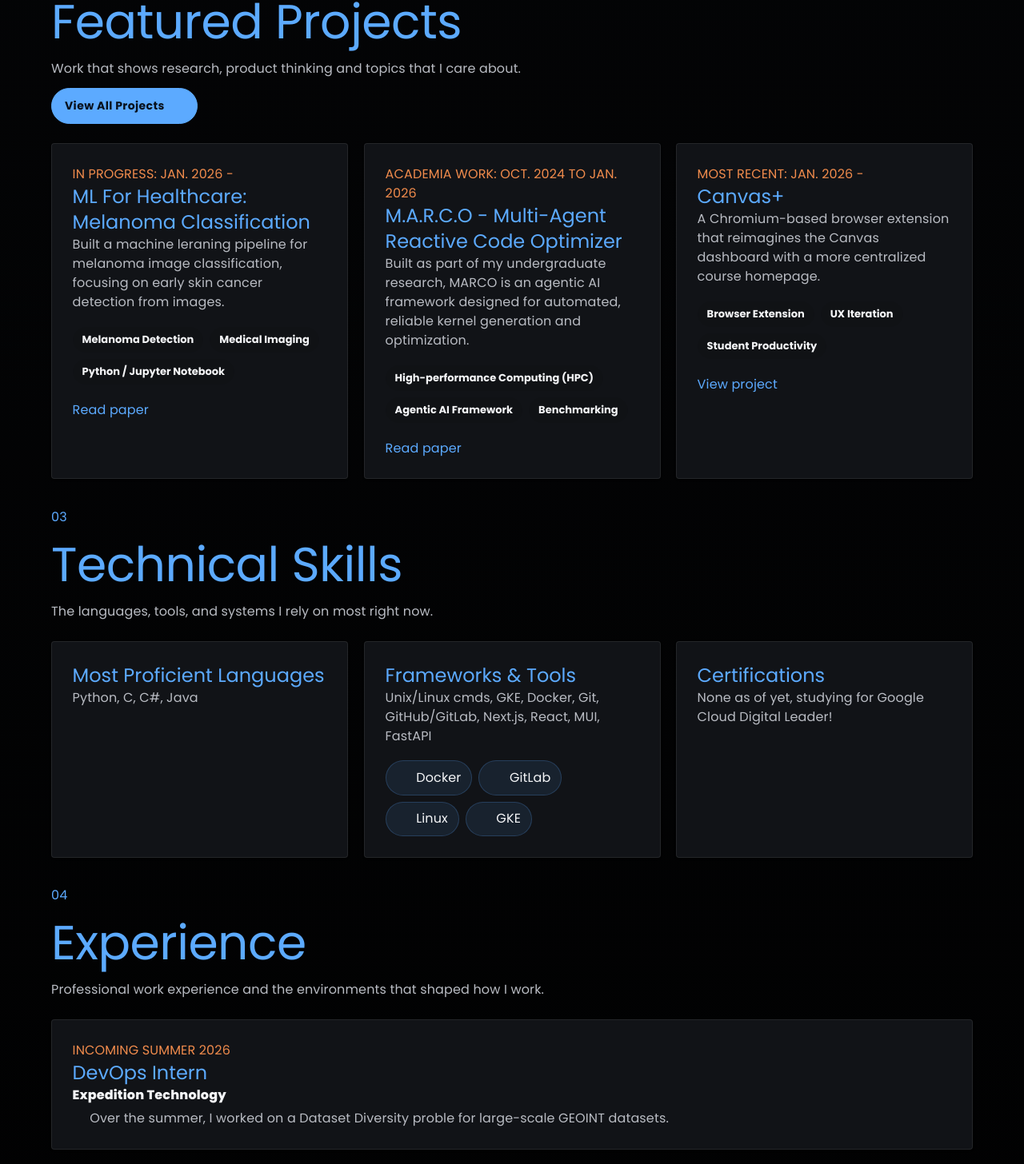
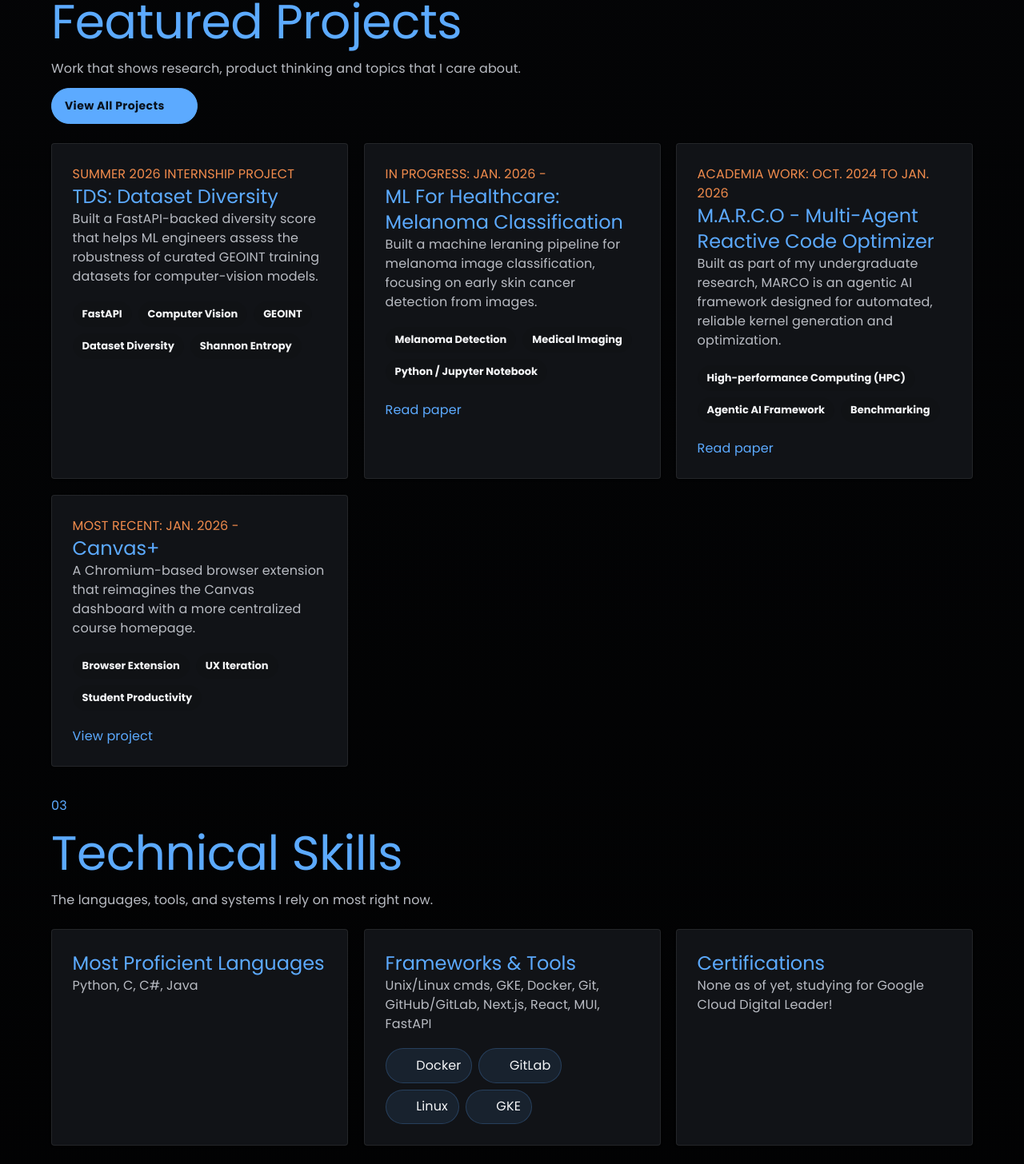
Before and after one commit to versatileisonline/portfolio, a React (Vite) app: page / in a window 1280 px wide. Shown: the part 1308-2764 px from the top of the page at 80% size. Built offline with nearby package versions, Linux system fonts and the light colour scheme; some icons are missing.

Commit message:
dataset diversity additions

```diff
--- a/src/App.tsx
+++ b/src/App.tsx
@@ -74,8 +74,8 @@ type ProjectCard = {
   description: string
   tags: string[]
   details: string[]
-  imageLabel: string
-  imageSrc: string
+  imageLabel?: string
+  imageSrc?: string
   featuredOnHome?: boolean
   imageClassName?: string
 }
@@ -139,6 +139,20 @@ const contactLinks: ContactLink[] = [
 ]
 
 const projectCards: ProjectCard[] = [
+  {
+    eyebrow: 'Summer 2026 Internship Project',
+    title: 'TDS: Dataset Diversity',
+    description:
+      'Built a FastAPI-backed diversity score that helps ML engineers assess the robustness of curated GEOINT training datasets for computer-vision models.',
+    tags: ['FastAPI', 'Computer Vision', 'GEOINT', 'Dataset Diversity', 'Shannon Entropy'],
+    details: [
+      'At Expedition Technology, I worked in Training Data Storefront (TDS), where machine learning engineers curate annotated NITF/GEOINT observations for computer-vision models. I built an API endpoint that turns dataset diversity into a clear, normalized Shannon entropy score from 0.0 to 1.0, helping users recognize when a curated dataset is well-balanced or narrowly distributed.',
+      'The score brings together four research-driven axes: geographic, illumination, time, and image quality. Geography is weighted most heavily because it introduces the strongest domain shift, with coverage measured across biome, continent, settlement type, and country distribution. The time axis considers month evenness, gaps across the dataset interval, time of day, and season.',
+      'The endpoint returns the overall score alongside nested component distributions so the TDS interface can pair a simple summary with explanatory visualizations. The goal is to make diversity easier to act on before model training, supporting more robust training data and better generalization beyond the conditions a model has already seen.',
+    ],
+    imageLabel: 'TDS dataset diversity visualization',
+    featuredOnHome: true,
+  },
   {
     eyebrow: 'In progress: Jan. 2026 -',
     title: 'ML For Healthcare: Melanoma Classification',
@@ -237,10 +251,21 @@ const skillCards: SkillCard[] = [
 
 const experienceCards: ExperienceCard[] = [
   {
-    period: 'Incoming Summer 2026',
-    role: 'DevOps Intern',
+    period: 'Summer 2026',
+    role: 'Software Engineering Intern',
     organization: 'Expedition Technology',
-    paragraphs: ['Over the summer, I worked on a Dataset Diversity proble for large-scale GEOINT datasets.'],
+    paragraphs: [
+      'At Expedition Technology, I worked on Training Data Storefront (TDS), a platform where ML engineers curate annotated GEOINT observations for computer-vision training datasets. My work focused on making the diversity of those datasets easier to understand before training begins.',
+      'I created a FastAPI endpoint that calculates a normalized Shannon entropy diversity score from 0.0 to 1.0 and returns the nested distributions behind it. The score combines geographic, illumination, time, and image-quality signals, with geographic variation prioritized because it creates the strongest domain shift for model generalization.',
+      'On the frontend, the endpoint supported clear, chart-driven explanations of a dataset’s composition so users could move from a single diversity score to the underlying distributions that need attention.',
+    ],
+    learnedStack: [
+      { label: 'FastAPI', icon: <ApiRoundedIcon /> },
+      { label: 'TypeScript + Vite', icon: <WebRoundedIcon /> },
+      { label: 'Chart.js', icon: <WebRoundedIcon /> },
+      { label: 'Mock Service Worker', icon: <ApiRoundedIcon /> },
+      { label: 'GEOINT Data', icon: <StorageRoundedIcon /> },
+    ],
   },
   {
     period: 'Jun. 2025 - Aug. 2025',
@@ -875,14 +900,16 @@ function ProjectsPage() {
             style={{ animationDelay: `${160 + index * 90}ms` }}
           >
             <CardContent className="page-card-content">
+              {project.imageSrc ? (
                 <Box className="project-detail-media">
                   <Box
                     component="img"
                     src={project.imageSrc}
-                  alt={project.imageLabel}
+                    alt={project.imageLabel ?? project.title}
                     className={`project-detail-image ${project.imageClassName ?? ''}`}
                   />
                 </Box>
+              ) : null}
               <Typography className="card-eyebrow">{project.eyebrow}</Typography>
               <Typography variant="h4" className="card-title">
                 {project.title}
```
Lines whose indentation alone changed are shown as unchanged.
